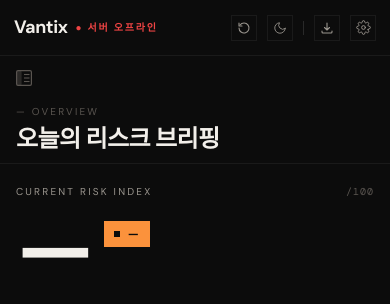
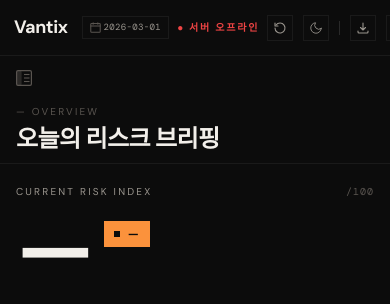
Before and after one commit to fantasykiss/Vantix, a Python web app: template templates/index.html in a window 390 px wide. Shown: the top 304 px of the page. Run offline with Jinja, Linux system fonts and the light colour scheme; the template is opened without the code that fills it, so the values that code supplies are empty.

Commit message:
feat: 모바일 SINCE 날짜 아이콘화 + 서브뷰 사이드바 토글 추가
- 모바일 topbar: SINCE 라벨 숨기고 캘린더 아이콘+날짜 컴팩트 표시
- 이슈 매트릭스/그룹/마일스톤 view-sub에 사이드바 토글 버튼 추가
- 외부 클릭 닫기 핸들러를 querySelectorAll로 다중 버튼 대응

Co-Authored-By: Claude Sonnet 4.6 <noreply@anthropic.com>

```diff
--- a/templates/index.html
+++ b/templates/index.html
@@ -288,6 +288,7 @@ html, body {
 .since-lbl { font-size: 10px; color: var(--text-dim); letter-spacing: 0.12em; }
 .since-date { font-size: 10px; color: var(--text-mid); font-family: var(--mono); letter-spacing: 0.05em; }
 .since-chevron { font-size: 8px; color: var(--text-ghost); }
+.topbar-since-icon { display: none; }
 .topbar-since-trigger:hover .since-date { color: var(--text); }
 .topbar-since-trigger:hover .since-chevron { color: var(--text-dim); }
 
@@ -718,9 +719,13 @@ html, body {
   .app-row { overflow-x: hidden; }
   .content { overflow-x: hidden; max-width: 100vw; }
 
-  /* ② topbar 오버플로우 — since 텍스트 숨기고 아이콘만 노출 */
+  /* ② topbar 오버플로우 — SINCE 라벨 숨기고 날짜만 컴팩트 표시 */
   .topbar { padding: 0 14px; gap: 8px; overflow: hidden; }
-  .topbar-since-wrap { display: none; }
+  .since-lbl { display: none; }
+  .since-chevron { display: none; }
+  .since-date { font-size: 9px; letter-spacing: 0.04em; }
+  .topbar-since-trigger { gap: 3px; padding: 4px 7px; border: 1px solid var(--ghost); }
+  .topbar-since-icon { display: inline-flex; align-items: center; color: var(--text-dim); }
   .topbar-status .cache { display: none; }
   .topbar-status .topbar-divider { display: none; }
   .topbar-status .label { display: none; }
@@ -1239,6 +1244,7 @@ html, body {
       <span class="topbar-brand-name" onclick="location.reload()" style="cursor:pointer;">Vantix</span>
       <div class="topbar-since-wrap" id="topbar-since-wrap">
         <div class="topbar-since-trigger" onclick="toggleSinceDd(event)">
+          <span class="topbar-since-icon"><svg width="11" height="11" viewBox="0 0 14 14" fill="none" stroke="currentColor" stroke-width="1.3" stroke-linecap="round"><rect x="1" y="2" width="12" height="11" rx="1"/><path d="M1 5h12M4 1v2M10 1v2"/></svg></span>
           <span class="since-lbl">SINCE</span>
           <span class="since-date" id="since-date-btn">—</span>
           <span class="since-chevron">▾</span>
@@ -1479,6 +1485,17 @@ html, body {
 
     <!-- ══ SUB VIEW ════════════════════════════════════════════ -->
     <div id="view-sub" style="display:none;flex-direction:column;">
+
+      <!-- 사이드바 접혔을 때 열기 버튼 (overview와 동일) -->
+      <div class="sidebar-open-btn" onclick="toggleSidebar()" title="사이드바 열기">
+        <svg width="16" height="16" viewBox="0 0 16 16" fill="none" xmlns="http://www.w3.org/2000/svg">
+          <rect x="0.6" y="0.6" width="14.8" height="14.8" rx="1.4" stroke="currentColor" stroke-width="1.2" fill="none"/>
+          <rect x="0.6" y="0.6" width="5" height="14.8" rx="1.4" fill="currentColor" opacity="0.4"/>
+          <line x1="8" y1="4.5" x2="13.5" y2="4.5" stroke="currentColor" stroke-width="1.1"/>
+          <line x1="8" y1="8" x2="13.5" y2="8" stroke="currentColor" stroke-width="1.1"/>
+          <line x1="8" y1="11.5" x2="13.5" y2="11.5" stroke="currentColor" stroke-width="1.1"/>
+        </svg>
+      </div>
 
       <!-- Issues Crown -->
       <section class="crown" id="mx-crown">
@@ -2843,8 +2860,9 @@ document.addEventListener('click', function(e) {
   if (app.classList.contains('sidebar-hidden')) return;
   if (window.innerWidth >= _sidebarBreakpoint) return;
   var sidebar = document.querySelector('.sidebar');
-  var openBtn = document.querySelector('.sidebar-open-btn');
-  if (!sidebar.contains(e.target) && (!openBtn || !openBtn.contains(e.target))) {
+  var openBtns = document.querySelectorAll('.sidebar-open-btn');
+  var clickedOpenBtn = Array.from(openBtns).some(function(btn) { return btn.contains(e.target); });
+  if (!sidebar.contains(e.target) && !clickedOpenBtn) {
     closeSidebar();
   }
 }, true);
```
